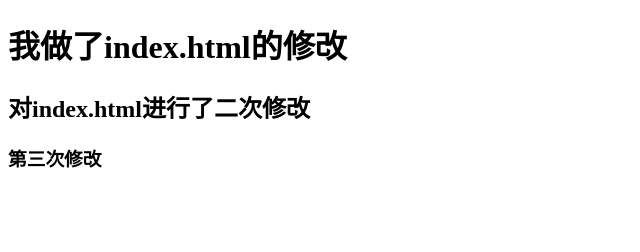
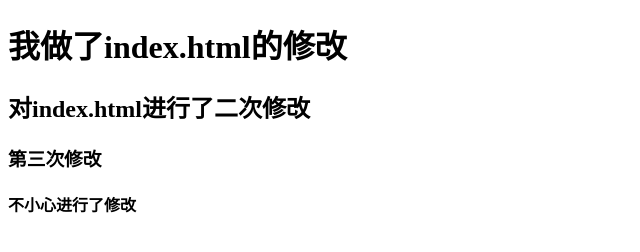
Before and after one commit to huashan321/demo-git, a plain HTML site: page index.html in a window 1280 px wide. Shown: the whole page, without its empty margins (0-640 px from the left). Drawn offline with Linux system fonts and the light colour scheme.

Commit message:
Update index.html

```diff
--- a/index.html
+++ b/index.html
@@ -11,5 +11,6 @@
 <h1>我做了index.html的修改</h1>
 <h2>对index.html进行了二次修改</h2>
 <h3>第三次修改</h3>
+    <h4>不小心进行了修改</h4>
 </body>
 </html>
```
